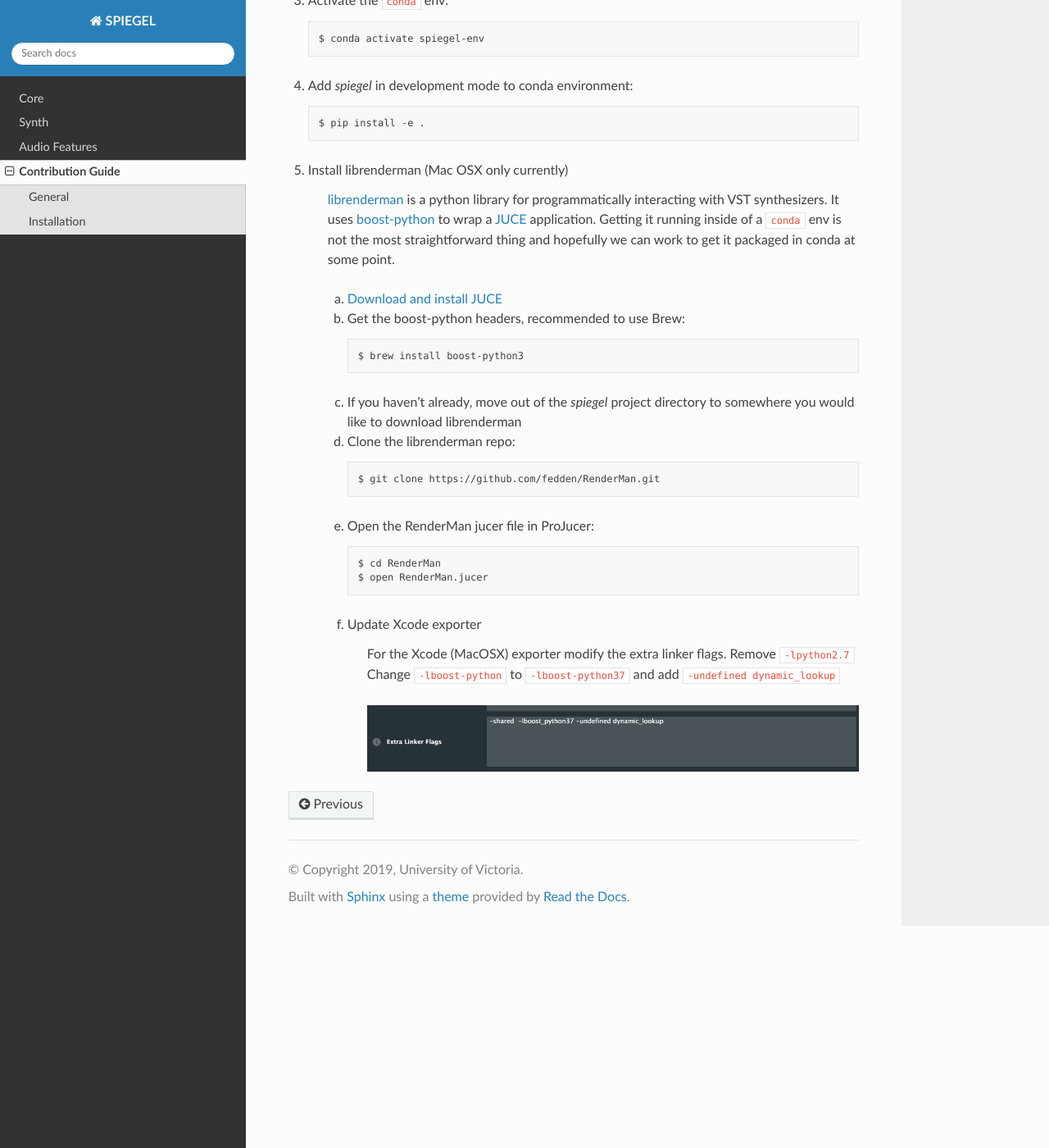
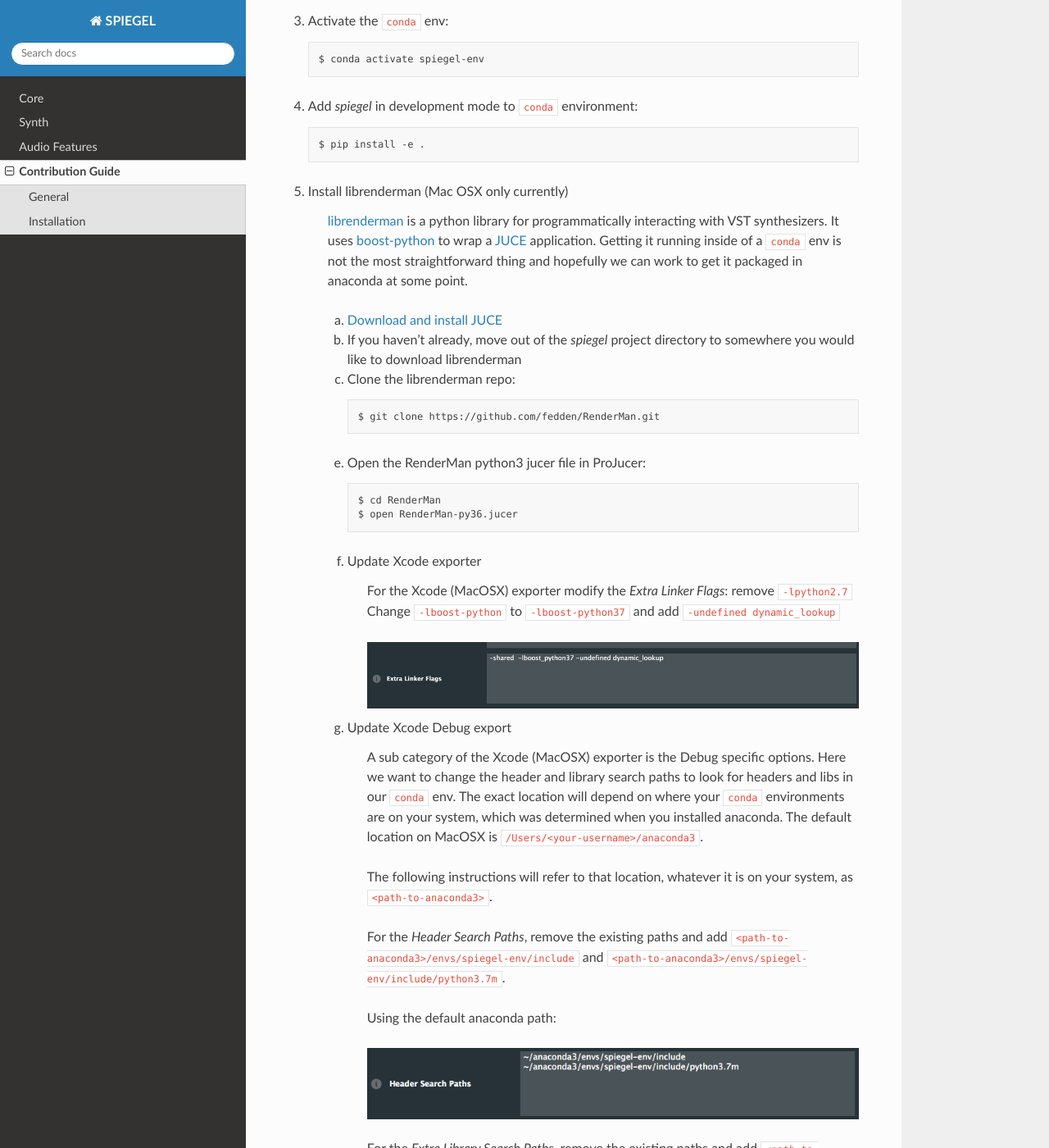
Before and after one commit to spiegelib/spiegelib, a Sphinx documentation site: the page built from docs/source/contributing.rst, in a window 1280 px wide and 1400 px high, scrolled down 811 px. Shown: the whole window at 82% size. Built offline with Sphinx 7.4.7 and the Read the Docs theme 2.0.0, drawn with Linux system fonts in a browser that asks for light colours; some of the changed text lies outside the part shown.

Commit message:
Adding to contribution installation instructions

```diff
--- a/docs/source/contributing.rst
+++ b/docs/source/contributing.rst
@@ -11,7 +11,8 @@
 ------------
 
 It is recommended to develop inside of an `anaconda <https://www.continuum.io/>`_
-virtual environment.
+virtual environment. These instructions are for setting up for development within a
+``conda`` env, see `installation instructions <https://www.anaconda.com/distribution/#download-section>`_.
 
 1) Clone the repo::
 
@@ -37,7 +38,7 @@
 
 	$ conda activate spiegel-env
 
-4) Add *spiegel* in development mode to conda environment::
+4) Add *spiegel* in development mode to ``conda`` environment::
 
 	$ pip install -e .
 
@@ -46,32 +47,79 @@
 	`librenderman <https://github.com/fedden/RenderMan>`_ is a python library for programmatically interacting with VST synthesizers.
 	It uses `boost-python <https://www.boost.org/doc/libs/1_66_0/libs/python/doc/html/index.html>`_ to wrap
 	a `JUCE <https://juce.com/>`_ application. Getting it running inside of a ``conda`` env is not the most
-	straightforward thing and hopefully we can work to get it packaged in conda at some point.
+	straightforward thing and hopefully we can work to get it packaged in anaconda at some point.
 
 	a) `Download and install JUCE <https://shop.juce.com/get-juce>`_
 
+	b) If you haven't already, move out of the *spiegel* project directory to somewhere you would like to download librenderman
 
-	b) Get the boost-python headers, recommended to use Brew::
-
-		$ brew install boost-python3
-
-
-	c) If you haven't already, move out of the *spiegel* project directory to somewhere you would like to download librenderman
-
-
-	d) Clone the librenderman repo::
+	c) Clone the librenderman repo::
 
 		$ git clone https://github.com/fedden/RenderMan.git
 
-
-	e) Open the RenderMan jucer file in ProJucer::
+	e) Open the RenderMan python3 jucer file in ProJucer::
 
 		$ cd RenderMan
-		$ open RenderMan.jucer
+		$ open RenderMan-py36.jucer
 
 	f) Update Xcode exporter
 
-		For the Xcode (MacOSX) exporter modify the extra linker flags. Remove ``-lpython2.7``
+		For the Xcode (MacOSX) exporter modify the *Extra Linker Flags*: remove ``-lpython2.7``
 		Change ``-lboost-python`` to ``-lboost-python37`` and add ``-undefined dynamic_lookup``
 
 		.. image:: images/linker_flags.png
+
+	g) Update Xcode Debug export
+
+		| A sub category of the Xcode (MacOSX) exporter is the Debug specific options. Here we want
+			to change the header and library search paths to look for headers and libs in our ``conda`` env.
+			The exact location will depend on where your ``conda`` environments are on your system, which was
+			determined when you installed anaconda. The default location on MacOSX is ``/Users/<your-username>/anaconda3``.
+		|
+		| The following instructions will refer to that location, whatever it is on your system, as ``<path-to-anaconda3>``.
+		|
+		| For the *Header Search Paths*, remove the existing paths and add ``<path-to-anaconda3>/envs/spiegel-env/include`` and
+			``<path-to-anaconda3>/envs/spiegel-env/include/python3.7m``.
+		|
+		| Using the default anaconda path:
+
+		.. image:: images/header_search_paths.png
+
+		|
+		| For the *Extra Library Search Paths*, remove the existing paths and add ``<path-to-anaconda3>/envs/spiegel-env/lib``
+		|
+		| Using the default anaconda path:
+
+		.. image:: images/extra_lib_path.png
+
+	h) Open Xcode and build
+
+		Open Xcode from the Projucer by clicking on the Xcode icon
+
+		.. image:: images/Xcode_projucer.png
+
+		|
+
+		Build the library in Xcode
+
+		.. image:: images/build_xcode.png
+
+		|
+
+		Celebrate successful build!
+
+	i) Rename the built library and move to conda env::
+
+		$ cd <path-to-RenderMan>/Builds/MacOSX/build/Debug
+		$ mv librenderman.so.dylib librenderman.so
+		$ mv librenderman.so <path-to-anaconda3>/envs/spiegel-env/lib/python3.7/site-packages/
+
+	j) Test librenderman. Make sure the ``conda`` *spiegel-env* is activated before running python::
+
+		$ python
+		>>> import librenderman as rm
+		JUCE v<Juce version>
+		>>> engine = rm.RenderEngine(44100, 512, 512)
+		>>>
+
+If you made it this far without errors, then you should be good to go!
```
Also changed, not shown: docs/source/images/build_xcode.png (added), docs/source/images/extra_lib_path.png (added), docs/source/images/header_search_paths.png (added), docs/source/images/xcode_projucer.png (added).
